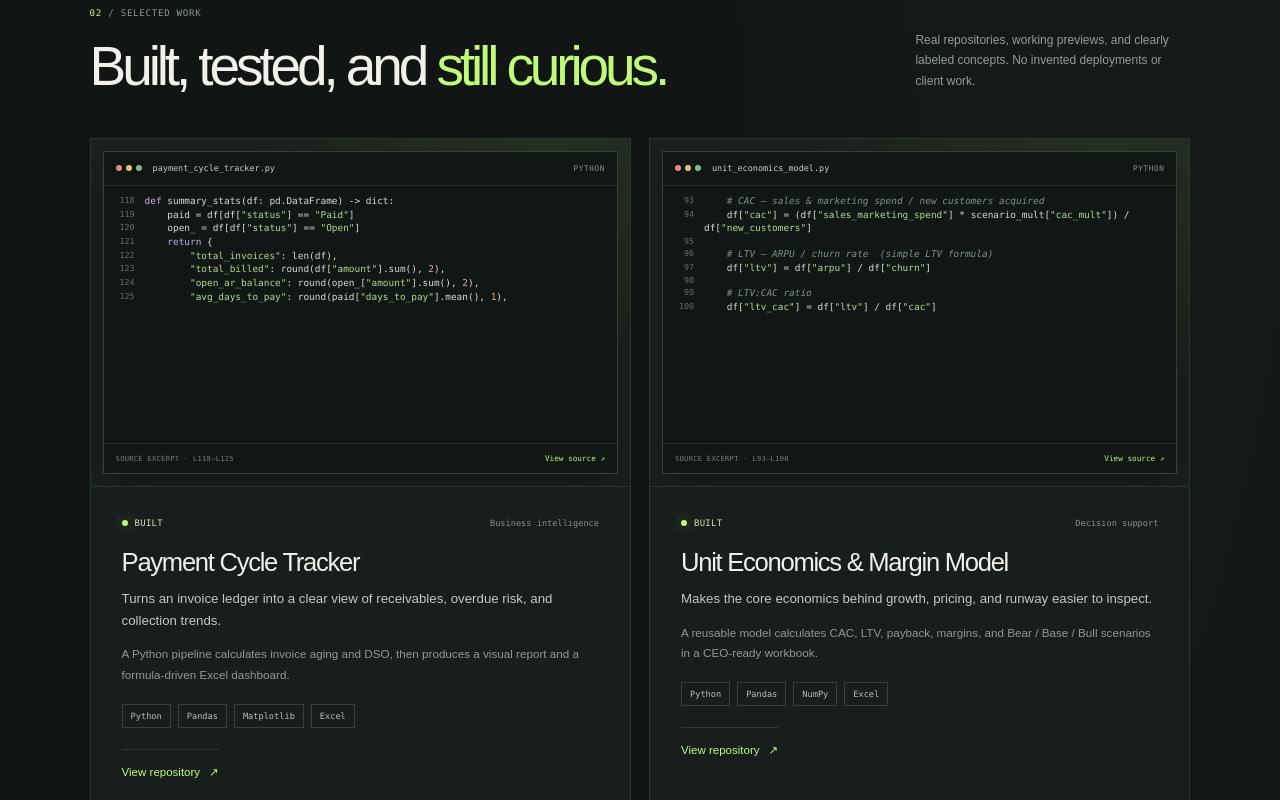
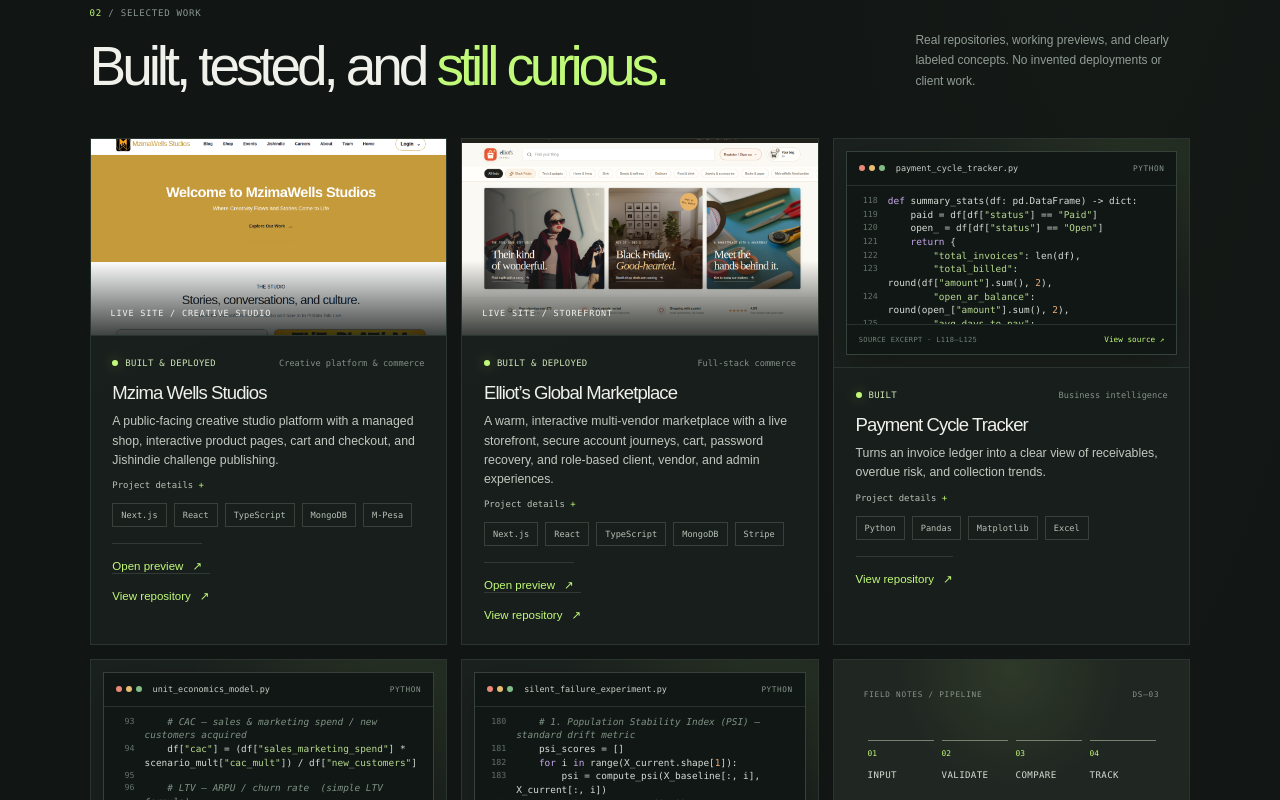
Before and after one commit to Cheseny1996/cheseny1996.github.io, a Next.js app: page / in a window 1280 px wide. Shown: the part 1880-2680 px from the top of the page. Built offline with nearby package versions, Linux system fonts and the light colour scheme.

Commit message:
Prioritize live projects and compact gallery

```diff
--- a/src/app/globals.css
+++ b/src/app/globals.css
@@ -614,8 +614,8 @@ summary:focus-visible {
 
 .project-grid {
   display: grid;
-  gap: 18px;
-  grid-template-columns: repeat(2, minmax(0, 1fr));
+  gap: 14px;
+  grid-template-columns: repeat(3, minmax(0, 1fr));
 }
 
 .project-card {
@@ -1210,7 +1210,7 @@ summary:focus-visible {
   display: flex;
   flex: 1;
   flex-direction: column;
-  padding: clamp(20px, 2.5vw, 31px);
+  padding: clamp(16px, 1.7vw, 23px);
 }
 
 .project-meta {
@@ -1262,26 +1262,52 @@ summary:focus-visible {
 }
 
 .project-content h3 {
-  font-size: clamp(1.28rem, 2vw, 1.7rem);
+  font-size: clamp(1.16rem, 1.45vw, 1.45rem);
   font-weight: 500;
   letter-spacing: -0.05em;
   line-height: 1.2;
-  margin: 19px 0 10px;
+  margin: 14px 0 8px;
 }
 
 .project-summary {
   color: #c1c9c0;
-  font-size: 0.83rem;
-  line-height: 1.65;
+  font-size: 0.77rem;
+  line-height: 1.55;
   margin: 0;
   max-width: 540px;
 }
 
+.project-details {
+  margin-top: 10px;
+}
+
+.project-details summary {
+  color: #b6c1b6;
+  cursor: pointer;
+  font-family: var(--font-mono);
+  font-size: 0.56rem;
+  list-style: none;
+  width: fit-content;
+}
+
+.project-details summary::-webkit-details-marker {
+  display: none;
+}
+
+.project-details summary::after {
+  color: var(--accent);
+  content: " +";
+}
+
+.project-details[open] summary::after {
+  content: " −";
+}
+
 .project-approach {
   color: #8f9a91;
-  font-size: 0.73rem;
-  line-height: 1.75;
-  margin: 13px 0 0;
+  font-size: 0.7rem;
+  line-height: 1.65;
+  margin: 9px 0 0;
 }
 
 .tag-list {
@@ -1289,7 +1315,7 @@ summary:focus-visible {
   flex-wrap: wrap;
   gap: 7px;
   list-style: none;
-  margin: 19px 0 21px;
+  margin: 13px 0 16px;
   padding: 0;
 }
 
@@ -1773,6 +1799,10 @@ summary:focus-visible {
 
   .section-aside {
     max-width: 230px;
+  }
+
+  .project-grid {
+    grid-template-columns: repeat(2, minmax(0, 1fr));
   }
 
   .visual-disclaimer {
--- a/src/app/page.js
+++ b/src/app/page.js
@@ -3,6 +3,42 @@ import Image from "next/image";
 import MobileNav from "./mobile-nav";
 
 const projects = [
+  {
+    number: "09",
+    status: "Built & deployed",
+    statusType: "built",
+    title: "Mzima Wells Studios",
+    category: "Creative platform & commerce",
+    summary:
+      "A public-facing creative studio platform with a managed shop, interactive product pages, cart and checkout, and Jishindie challenge publishing.",
+    approach:
+      "Built with Next.js, React, TypeScript, and MongoDB. Delivered staff administration, product and challenge management, an M-Pesa checkout integration, and a responsive public experience deployed on Vercel.",
+    stack: ["Next.js", "React", "TypeScript", "MongoDB", "M-Pesa"],
+    visual: "workspace",
+    image: "/projects/mzima-wells-studios-shot.png",
+    imageAlt: "Homepage screenshot of Mzima Wells Studios, showing its creative studio storefront and navigation",
+    imageLabel: "LIVE SITE / CREATIVE STUDIO",
+    repository: "https://github.com/Cheseny1996/mw-studios",
+    demo: "https://mw-studios.vercel.app",
+  },
+  {
+    number: "08",
+    status: "Built & deployed",
+    statusType: "built",
+    title: "Elliot’s Global Marketplace",
+    category: "Full-stack commerce",
+    summary:
+      "A warm, interactive multi-vendor marketplace with a live storefront, secure account journeys, cart, password recovery, and role-based client, vendor, and admin experiences.",
+    approach:
+      "Built with Next.js, React, TypeScript, MongoDB, Resend, and Stripe integration points. Implemented product discovery and detail views, sharing, saved finds, persistent cart, secure registration, email-based password reset, seller applications and approvals, product review, order flows, an original responsive logo, and production deployment on GitHub and Vercel.",
+    stack: ["Next.js", "React", "TypeScript", "MongoDB", "Stripe"],
+    visual: "workspace",
+    image: "/projects/elliots-global-marketplace-shot.png",
+    imageAlt: "Homepage screenshot of Elliot's Global Marketplace, showing its storefront, product categories, and featured campaigns",
+    imageLabel: "LIVE SITE / STOREFRONT",
+    repository: "https://github.com/Cheseny1996/elliotsglobal-marketplace",
+    demo: "https://elliotsglobal-marketplace.vercel.app",
+  },
   {
     number: "01",
     status: "Built",
@@ -192,42 +228,6 @@ const projects = [
       ],
     },
     repository: "https://github.com/Cheseny1996/quality-evaluation-workbench",
-  },
-  {
-    number: "08",
-    status: "Built & deployed",
-    statusType: "built",
-    title: "Elliot’s Global Marketplace",
-    category: "Full-stack commerce",
-    summary:
-      "A warm, interactive multi-vendor marketplace with a live storefront, secure account journeys, cart, password recovery, and role-based client, vendor, and admin experiences.",
-    approach:
-      "Built with Next.js, React, TypeScript, MongoDB, Resend, and Stripe integration points. Implemented product discovery and detail views, sharing, saved finds, persistent cart, secure registration, email-based password reset, seller applications and approvals, product review, order flows, an original responsive logo, and production deployment on GitHub and Vercel.",
-    stack: ["Next.js", "React", "TypeScript", "MongoDB", "Stripe"],
-    visual: "workspace",
-    image: "/projects/elliots-global-marketplace-shot.png",
-    imageAlt: "Homepage screenshot of Elliot's Global Marketplace, showing its storefront, product categories, and featured campaigns",
-    imageLabel: "LIVE SITE / STOREFRONT",
-    repository: "https://github.com/Cheseny1996/elliotsglobal-marketplace",
-    demo: "https://elliotsglobal-marketplace.vercel.app",
-  },
-  {
-    number: "09",
-    status: "Built & deployed",
-    statusType: "built",
-    title: "Mzima Wells Studios",
-    category: "Creative platform & commerce",
-    summary:
-      "A public-facing creative studio platform with a managed shop, interactive product pages, cart and checkout, and Jishindie challenge publishing.",
-    approach:
-      "Built with Next.js, React, TypeScript, and MongoDB. Delivered staff administration, product and challenge management, an M-Pesa checkout integration, and a responsive public experience deployed on Vercel.",
-    stack: ["Next.js", "React", "TypeScript", "MongoDB", "M-Pesa"],
-    visual: "workspace",
-    image: "/projects/mzima-wells-studios-shot.png",
-    imageAlt: "Homepage screenshot of Mzima Wells Studios, showing its creative studio storefront and navigation",
-    imageLabel: "LIVE SITE / CREATIVE STUDIO",
-    repository: "https://github.com/Cheseny1996/mw-studios",
-    demo: "https://mw-studios.vercel.app",
   },
 ];
 
@@ -749,7 +749,10 @@ export default function Home() {
                   </div>
                   <h3>{project.title}</h3>
                   <p className="project-summary">{project.summary}</p>
-                  <p className="project-approach">{project.approach}</p>
+                  <details className="project-details">
+                    <summary>Project details</summary>
+                    <p className="project-approach">{project.approach}</p>
+                  </details>
                   <ul className="tag-list" aria-label={`${project.title} technologies`}>
                     {project.stack.map((item) => <li key={item}>{item}</li>)}
                   </ul>
```
